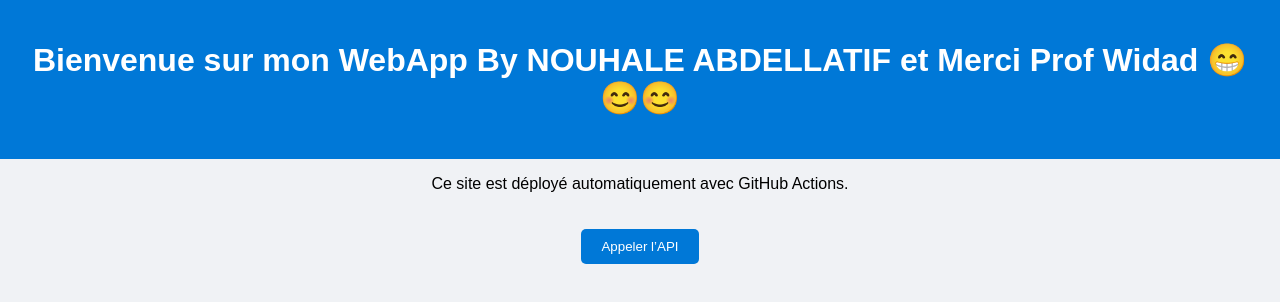
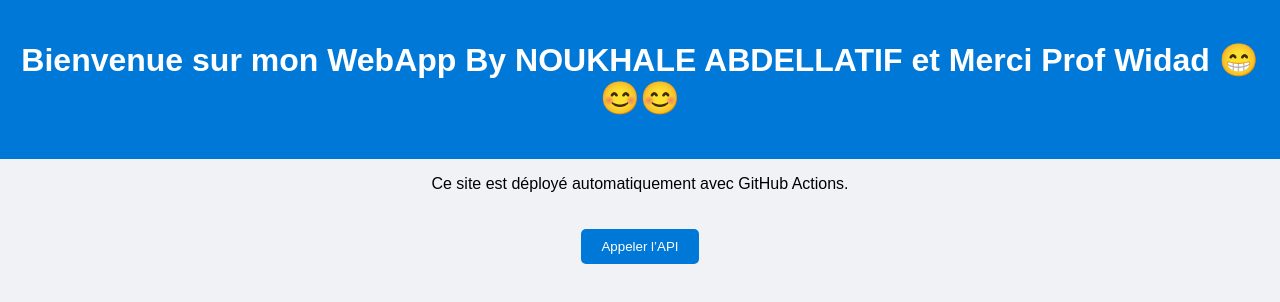
Before and after one commit to noukhale/tp1-ci-cd-webapp, a website: page public/index.html in a window 1280 px wide. Drawn offline with Linux system fonts and the light colour scheme.

Commit message:
Update index.html

```diff
--- a/public/index.html
+++ b/public/index.html
@@ -7,7 +7,7 @@
 </head>
 <body>
   <header>
-    <h1>Bienvenue sur mon WebApp By NOUHALE ABDELLATIF et Merci Prof Widad 😁😊😊 </h1>
+    <h1>Bienvenue sur mon WebApp By NOUKHALE ABDELLATIF et Merci Prof Widad 😁😊😊 </h1>
   </header>
   <main>
     <p>Ce site est déployé automatiquement avec GitHub Actions.</p>
```
